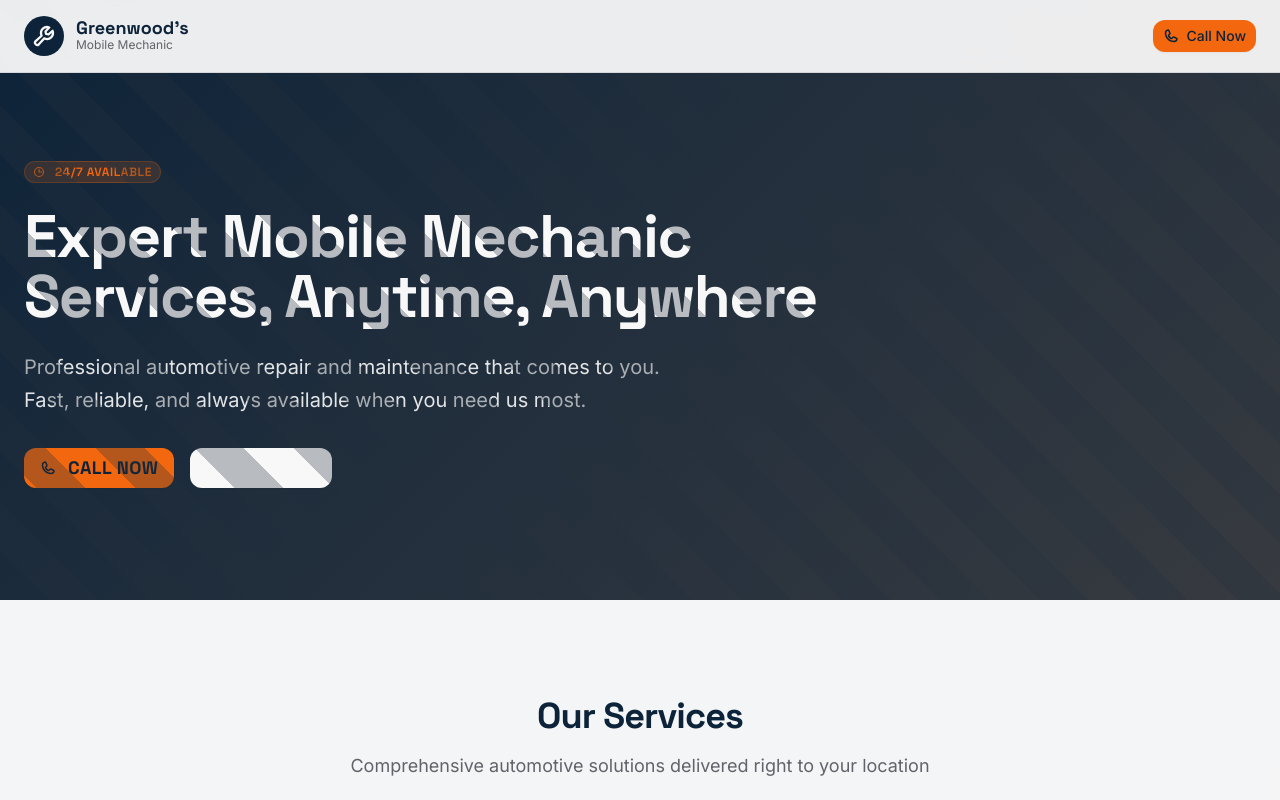
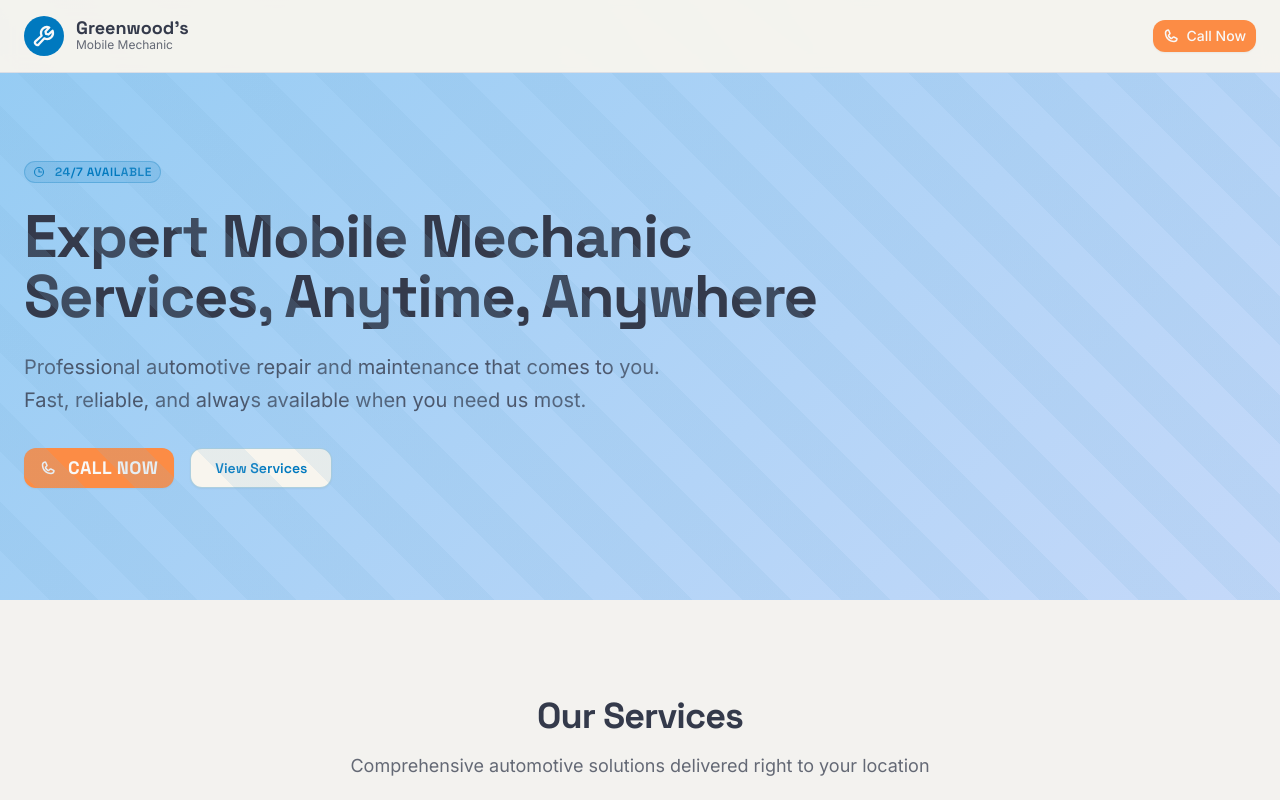
Before and after one commit to kaijuthreat/greenwoods-mobile-me, a React (Vite) app: page / in a window 1280 px wide. Shown: the top 800 px of the page. Built offline with nearby package versions, Linux system fonts and the light colour scheme.

Commit message:
Generated by Spark: can we reverse the colors to make it easier on the eyes

```diff
--- a/src/App.tsx
+++ b/src/App.tsx
@@ -218,14 +218,14 @@ function App() {
             transition={{ duration: 0.6 }}
             className="max-w-4xl"
           >
-            <Badge className="mb-6 bg-accent/20 text-accent border-accent/30 hover:bg-accent/30 font-[family-name:var(--font-space)] font-semibold uppercase tracking-wider">
+            <Badge className="mb-6 bg-primary/15 text-primary border-primary/30 hover:bg-primary/20 font-[family-name:var(--font-space)] font-semibold uppercase tracking-wider">
               <Clock weight="bold" size={16} className="mr-1.5" />
               24/7 Available
             </Badge>
-            <h1 className="font-[family-name:var(--font-space)] font-bold text-4xl md:text-5xl lg:text-6xl text-primary-foreground leading-none tracking-tight mb-6">
+            <h1 className="font-[family-name:var(--font-space)] font-bold text-4xl md:text-5xl lg:text-6xl text-foreground leading-none tracking-tight mb-6">
               Expert Mobile Mechanic Services, Anytime, Anywhere
             </h1>
-            <p className="text-lg md:text-xl text-primary-foreground/90 leading-relaxed mb-8 max-w-2xl">
+            <p className="text-lg md:text-xl text-foreground/80 leading-relaxed mb-8 max-w-2xl">
               Professional automotive repair and maintenance that comes to you. Fast, reliable, and always available when you need us most.
             </p>
             <div className="flex flex-col sm:flex-row gap-4">
@@ -236,7 +236,7 @@ function App() {
               <Button
                 size="lg"
                 variant="outline"
-                className="border-primary-foreground/30 text-primary-foreground hover:bg-primary-foreground/10 font-[family-name:var(--font-space)] font-semibold"
+                className="border-primary/30 text-primary hover:bg-primary/10 font-[family-name:var(--font-space)] font-semibold"
                 onClick={() => document.getElementById('services')?.scrollIntoView({ behavior: 'smooth' })}
               >
                 View Services
@@ -386,11 +386,11 @@ function App() {
                             {item.category}
                           </Badge>
                         </div>
-                        <div className="absolute bottom-0 left-0 right-0 p-4 text-primary-foreground">
+                        <div className="absolute bottom-0 left-0 right-0 p-4 text-white">
                           <h3 className="font-[family-name:var(--font-space)] font-bold text-lg mb-1">
                             {item.title}
                           </h3>
-                          <p className="text-sm text-primary-foreground/90 line-clamp-2">
+                          <p className="text-sm text-white/90 line-clamp-2">
                             {item.description}
                           </p>
                         </div>
@@ -737,14 +737,14 @@ function App() {
         <div className="max-w-7xl mx-auto text-center">
           <div className="flex items-center justify-center gap-3 mb-4">
             <div className="w-10 h-10 rounded-full bg-accent flex items-center justify-center">
-              <Wrench className="text-accent-foreground" size={24} weight="bold" />
+              <Wrench className="text-white" size={24} weight="bold" />
             </div>
             <div className="text-left">
               <h3 className="font-[family-name:var(--font-space)] font-bold text-lg leading-none">Greenwood's</h3>
-              <p className="text-xs text-primary-foreground/80">24 Hour Mobile Mechanic Services</p>
+              <p className="text-xs opacity-90">24 Hour Mobile Mechanic Services</p>
             </div>
           </div>
-          <p className="text-sm text-primary-foreground/70">
+          <p className="text-sm opacity-80">
             © {new Date().getFullYear()} Greenwood's Mobile Mechanic Services. All rights reserved.
           </p>
         </div>
--- a/src/index.css
+++ b/src/index.css
@@ -12,33 +12,33 @@
 }
 
 :root {
-  --background: oklch(0.98 0 0);
-  --foreground: oklch(0.25 0.05 250);
+  --background: oklch(0.97 0.01 90);
+  --foreground: oklch(0.35 0.03 270);
 
-  --card: oklch(0.98 0 0);
-  --card-foreground: oklch(0.25 0.05 250);
+  --card: oklch(1 0 0);
+  --card-foreground: oklch(0.35 0.03 270);
 
-  --popover: oklch(0.98 0 0);
-  --popover-foreground: oklch(0.25 0.05 250);
+  --popover: oklch(1 0 0);
+  --popover-foreground: oklch(0.35 0.03 270);
 
-  --primary: oklch(0.25 0.05 250);
+  --primary: oklch(0.55 0.15 240);
   --primary-foreground: oklch(0.98 0 0);
 
-  --secondary: oklch(0.35 0.01 260);
-  --secondary-foreground: oklch(0.98 0 0);
+  --secondary: oklch(0.88 0.03 260);
+  --secondary-foreground: oklch(0.35 0.03 270);
 
-  --muted: oklch(0.95 0.005 260);
-  --muted-foreground: oklch(0.5 0.01 260);
+  --muted: oklch(0.94 0.01 270);
+  --muted-foreground: oklch(0.52 0.02 270);
 
-  --accent: oklch(0.68 0.19 45);
-  --accent-foreground: oklch(0.25 0.05 250);
+  --accent: oklch(0.75 0.16 50);
+  --accent-foreground: oklch(0.98 0 0);
 
   --destructive: oklch(0.577 0.245 27.325);
   --destructive-foreground: oklch(0.98 0 0);
 
-  --border: oklch(0.88 0.005 260);
-  --input: oklch(0.88 0.005 260);
-  --ring: oklch(0.68 0.19 45);
+  --border: oklch(0.90 0.01 270);
+  --input: oklch(0.90 0.01 270);
+  --ring: oklch(0.55 0.15 240);
 
   --radius: 0.75rem;
 }
@@ -76,7 +76,7 @@
 }
 
 .hero-gradient {
-  background: linear-gradient(135deg, oklch(0.25 0.05 250) 0%, oklch(0.35 0.01 260) 100%);
+  background: linear-gradient(135deg, oklch(0.82 0.08 240) 0%, oklch(0.88 0.05 260) 100%);
   position: relative;
 }
 
@@ -88,8 +88,8 @@
     45deg,
     transparent,
     transparent 35px,
-    oklch(0.3 0.03 250 / 0.3) 35px,
-    oklch(0.3 0.03 250 / 0.3) 70px
+    oklch(0.75 0.08 240 / 0.15) 35px,
+    oklch(0.75 0.08 240 / 0.15) 70px
   );
   pointer-events: none;
 }
```
Also changed, not shown: 1 other file (tests, documents, lock files or other folders).
